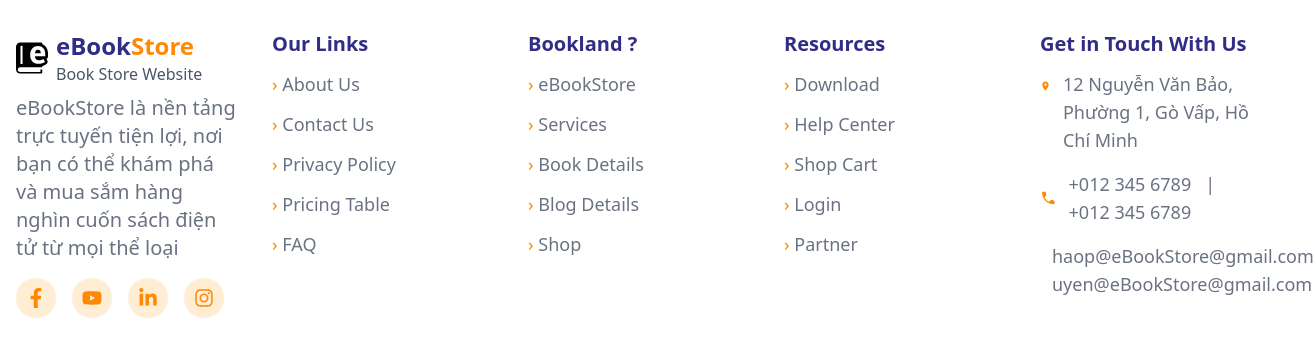
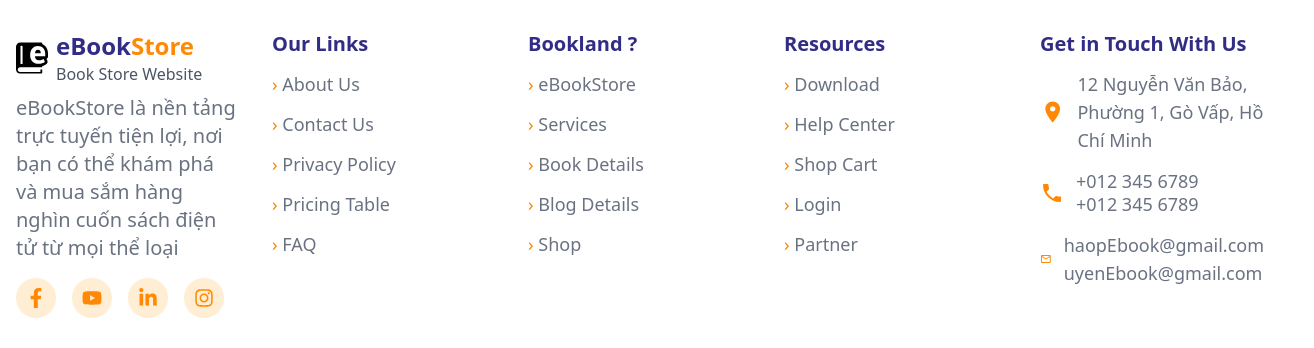
Before and after one commit to Haophamkha/eBookWeb, a React (Vite) app in the folder ebookweb/: page / in a window 1280 px wide. Shown: the part 1145-1493 px from the top of the page, 1314 px wide, since content can reach past the window. Built offline with nearby package versions, Linux system fonts and the light colour scheme; data requests are answered from the project's data file.

Commit message:
Chinh lai footer

```diff
--- a/ebookweb/src/Components/footer.jsx
+++ b/ebookweb/src/Components/footer.jsx
@@ -4,10 +4,10 @@ import {
   FaLinkedinIn,
   FaInstagram,
 } from "react-icons/fa";
-import { MdLocationOn, MdPhone, MdEmail } from "react-icons/md";
+import { MdLocationOn, MdPhone } from "react-icons/md";
+import { MdOutlineEmail } from "react-icons/md";
 import { motion } from "framer-motion";
 
-// ✅ Fix ESLint: tránh dùng trực tiếp motion.footer
 const MotionFooter = motion.footer;
 
 export default function Footer() {
@@ -95,20 +95,25 @@ export default function Footer() {
             Get in Touch With Us
           </h4>
           <ul className="space-y-4 text-gray-500 text-lg">
-            <li className="flex items-start gap-3">
-              <MdLocationOn className="text-orange-400 text-2xl mt-1" />
+            <li className="flex items-center gap-3">
+              <MdLocationOn className="text-orange-400 text-6xl" />
               <span>12 Nguyễn Văn Bảo, Phường 1, Gò Vấp, Hồ Chí Minh</span>
             </li>
+
             <li className="flex items-center gap-3">
               <MdPhone className="text-orange-400 text-2xl" />
-              <span>+012 345 6789 &nbsp;&nbsp;|&nbsp;&nbsp; +012 345 6789</span>
+              <div className="leading-tight">
+                <span className="block">+012 345 6789</span>
+                <span className="block">+012 345 6789</span>
+              </div>
             </li>
-            <li className="flex items-center gap-3">
-              <MdEmail className="text-orange-400 text-2xl" />
-              <span>
-                haop@eBookStore@gmail.com <br />
-                uyen@eBookStore@gmail.com
-              </span>
+
+            <li className="flex items-start gap-3">
+              <MdOutlineEmail className="text-orange-400 text-2xl mt-4" />
+              <div>
+                <span className="block">haopEbook@gmail.com</span>
+                <span className="block">uyenEbook@gmail.com</span>
+              </div>
             </li>
           </ul>
         </div>
@@ -117,7 +122,9 @@ export default function Footer() {
       {/* Credit */}
       <div className="border-t border-gray-200 py-5 px-4">
         <div className="max-w-7xl mx-auto flex flex-col sm:flex-row justify-between items-center text-lg sm:text-xl text-gray-500">
-          <span>eBook Store Ecommerce Website - © 2025 All Rights Reserved</span>
+          <span>
+            eBook Store Ecommerce Website - © 2025 All Rights Reserved
+          </span>
           <span className="mt-2 sm:mt-0">
             Made by{" "}
             <span className="text-orange-500 font-semibold text-xl">
```
